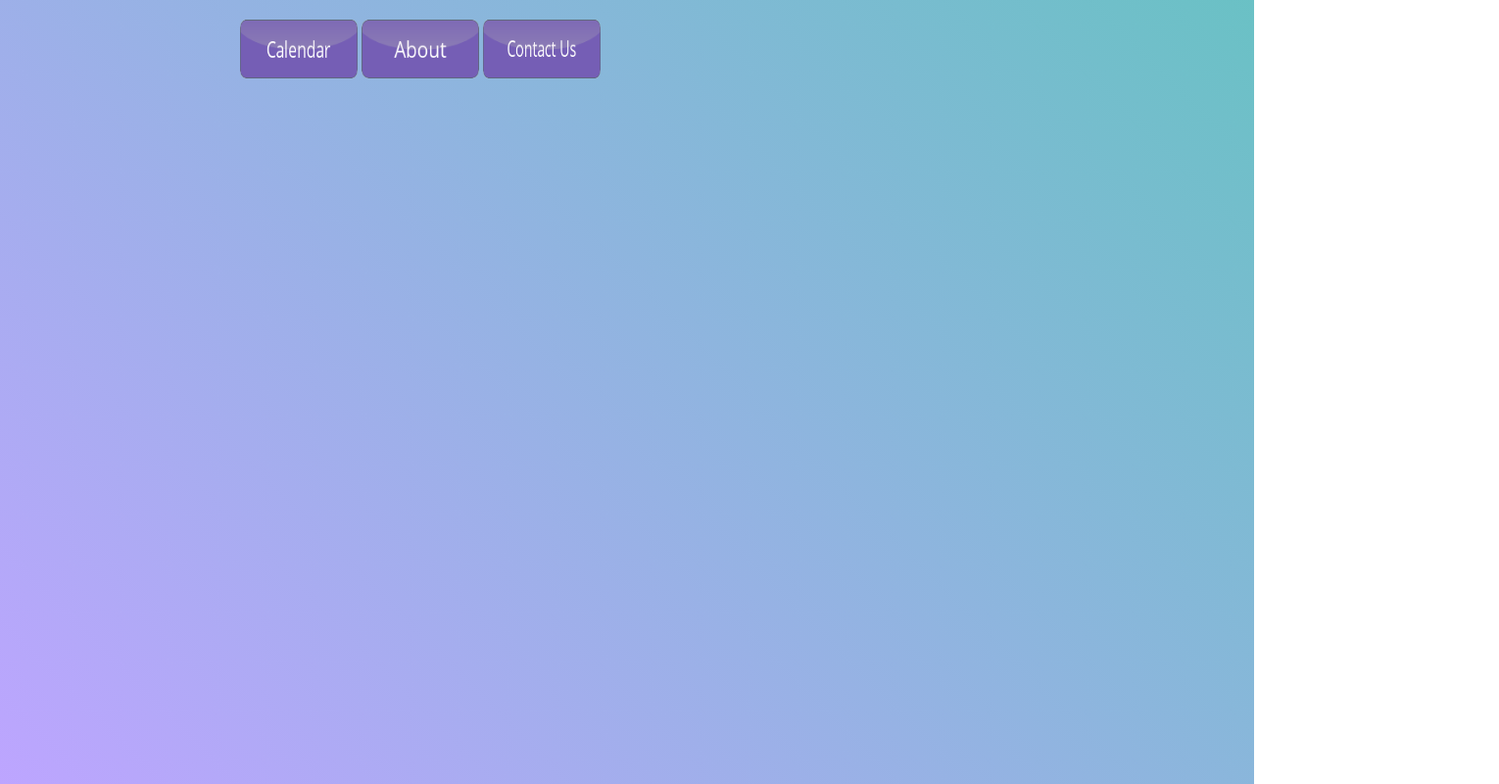
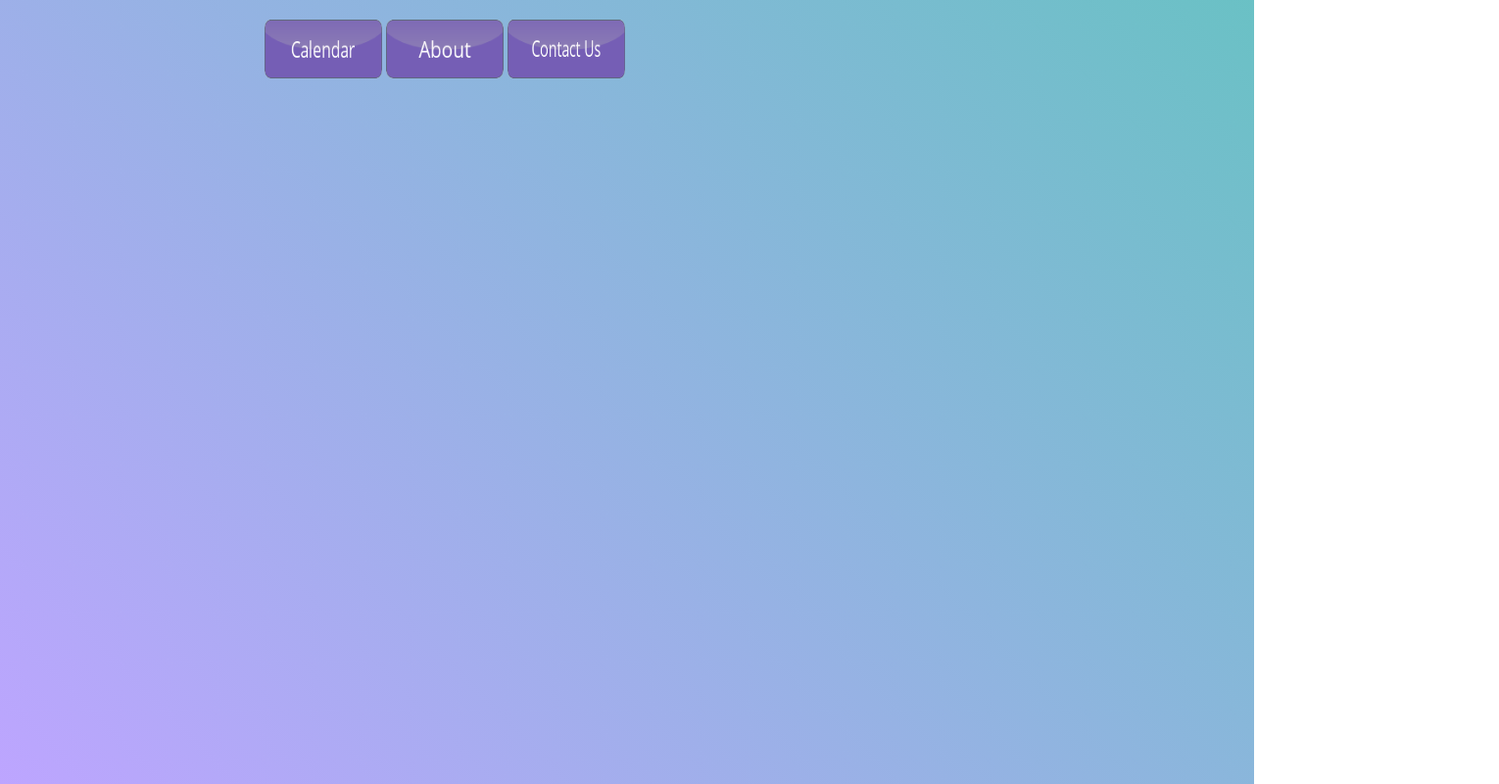
Before and after one commit to georgekyrollos/SimpleVolunteering, a plain HTML site: page menu.html in a window 1280 px wide. Shown: the whole page at 98% size, 1530 px wide, since content can reach past the window. Drawn offline with Linux system fonts and the light colour scheme.

Commit message:
Update index.css

```diff
--- a/index.css
+++ b/index.css
@@ -17,7 +17,7 @@
     margin: 0px;
     padding: 20px;
     position:relative;
-    left:225px;
+    left:250px;
     top:0px;
 }
 .page{
```
